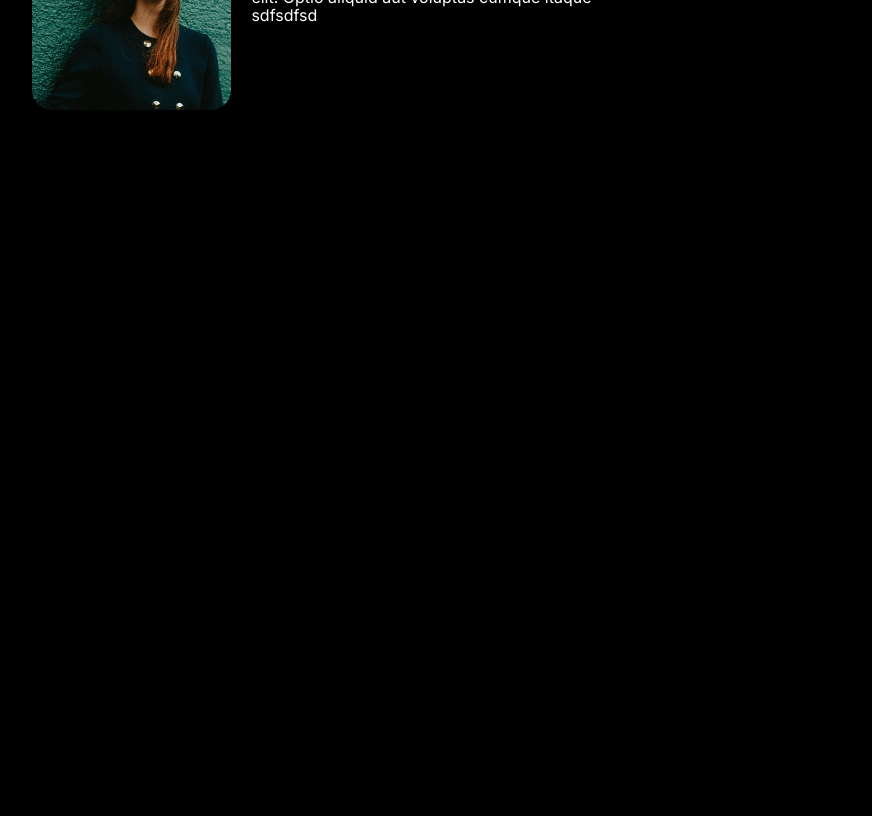
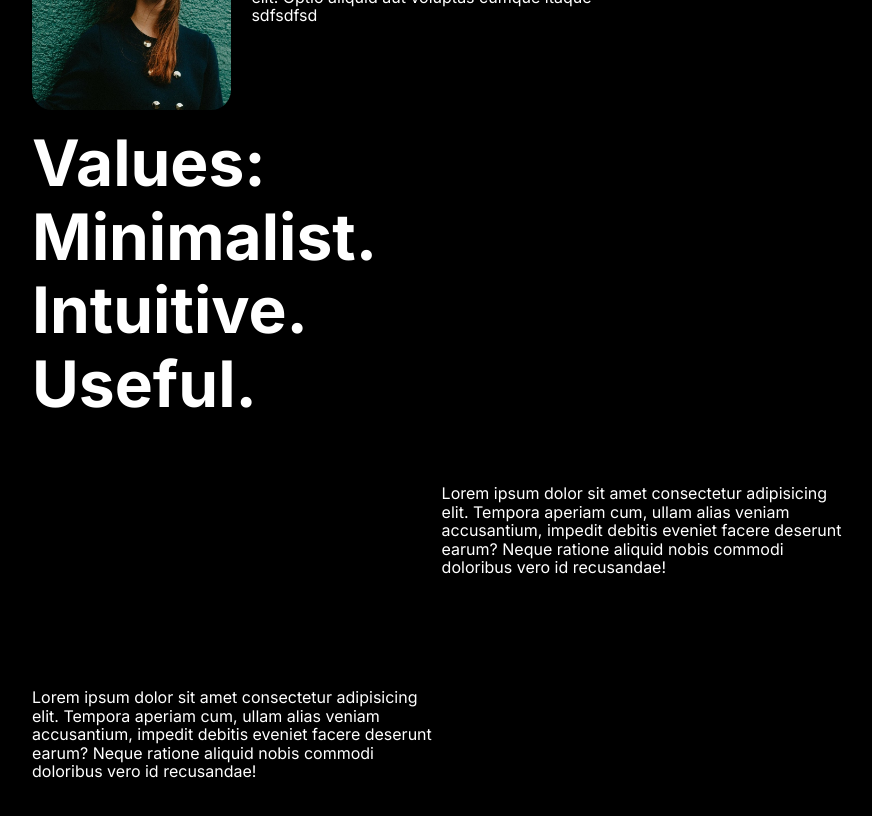
Before and after one commit to wajeff/portfolio-website, a React (Vite) app: page / in a window 1280 px wide. Shown: the part 1500-2316 px from the top of the page, without its empty margins (352-1224 px from the left). Before the commit the page ends 1626 px from the top, so only its background shows below. Built offline with nearby package versions, Linux system fonts and the light colour scheme.

Commit message:
Added Values component
Added Values css module

```diff
--- a/src/App.jsx
+++ b/src/App.jsx
@@ -10,6 +10,7 @@ import Nav from './components/Nav/Nav'
 import Hero from './components/Hero/Hero'
 import MobileNav from './components/MobileNav/MobileNav';
 import Work from './components/Work/Work';
+import Values from './components/Values/Values';
 
 
 function App() {
@@ -21,6 +22,7 @@ function App() {
       <Nav/>
       <Hero/>
       <Work/>
+      <Values/>
     </>
   )
 }
--- a/src/components/Values/Values.jsx
+++ b/src/components/Values/Values.jsx
@@ -3,7 +3,24 @@ import styles from './Values.module.css'
 
 const Values = () => {
   return (
-    <section className={styles.values}>
+    <section className={styles.values} id ='Values'>
+        <section className={styles[`values__title-container`]}>
+          <h2 className={styles.values__title}>Values:</h2>
+          <h2 className={styles.values__title}>Minimalist.</h2>
+          <h2 className={styles.values__title}>Intuitive.</h2>
+          <h2 className={styles.values__title}>Useful.</h2>
+        </section>
+
+        <section className={styles[`values__paragraph-container--right`]}>
+          <section className={styles[`values__paragraph`]}>
+            <p>Lorem ipsum dolor sit amet consectetur adipisicing elit. Tempora aperiam cum, ullam alias veniam accusantium, impedit debitis eveniet facere deserunt earum? Neque ratione aliquid nobis commodi doloribus vero id recusandae!</p>
+          </section>
+        </section>
+        <section className={styles[`values__paragraph-container--left`]}>
+          <section className={styles[`values__paragraph`]}>
+            <p>Lorem ipsum dolor sit amet consectetur adipisicing elit. Tempora aperiam cum, ullam alias veniam accusantium, impedit debitis eveniet facere deserunt earum? Neque ratione aliquid nobis commodi doloribus vero id recusandae!</p>
+          </section>
+        </section>
 
     </section>
   )
--- a/src/components/Values/Values.module.css
+++ b/src/components/Values/Values.module.css
@@ -0,0 +1,40 @@
+.values{
+    display: flex;
+    min-height: 100vh;
+    max-width: 65vw;
+    margin-left: 30vw;
+    padding-right: 1%;
+    flex-direction: column;
+}
+
+.values__title-container{
+    margin-bottom: 3rem;
+}
+
+.values__title{
+    font-size:4rem;
+    overflow: hidden;
+    margin:0 0;
+}
+
+.values__paragraph-container--right {
+    display: flex;
+    width: 100%;
+    justify-content: flex-end;
+    padding-bottom:5rem;
+}
+.values__paragraph-container--left{
+    display: flex;
+    width: 100%;
+    justify-content: flex-start;
+    padding-bottom:5rem;
+}
+.values__paragraph{
+    flex:.5;
+}
+@media (max-width: 550px){
+    .values{
+        margin-left: 3rem;
+    }
+
+}
```
